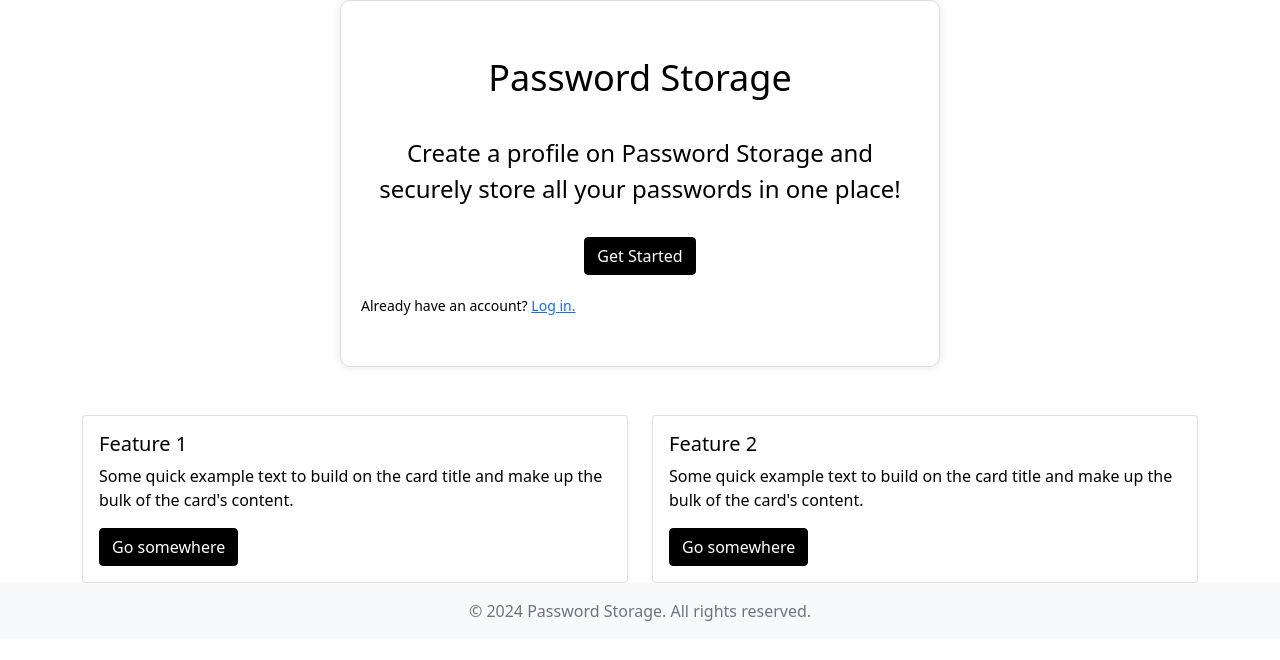
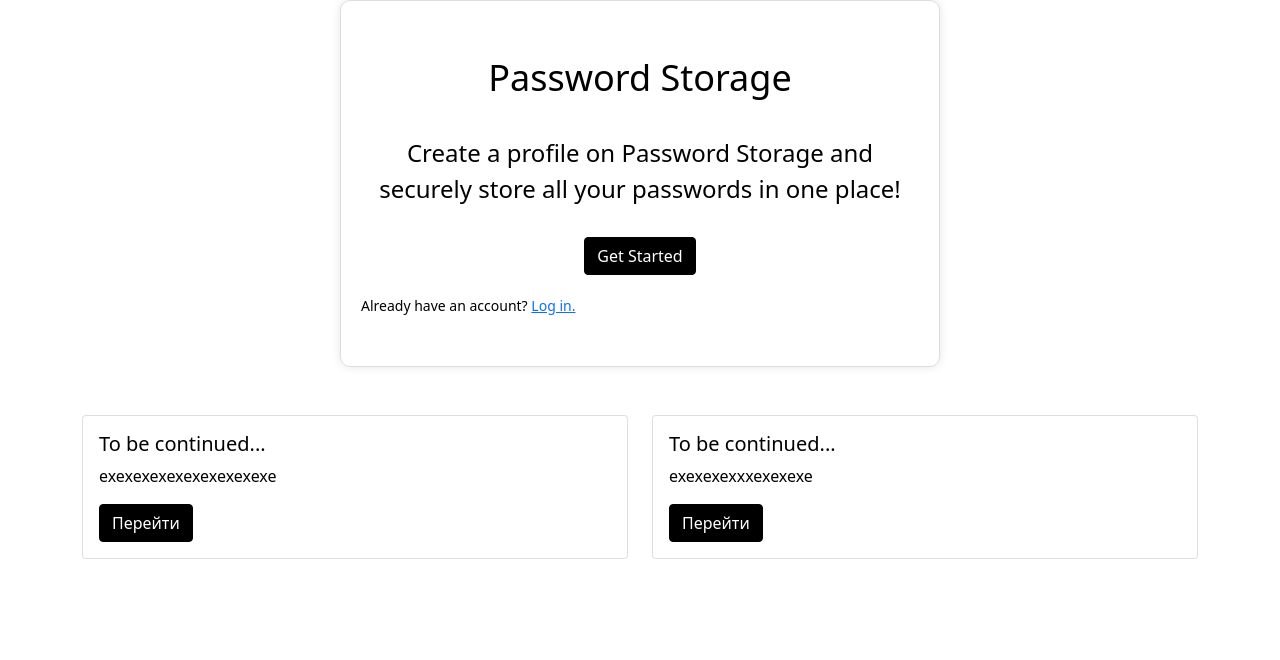
Before and after one commit to ImVladich/WebProjectYL, a Flask app: template templates/index.html in a window 1280 px wide. Shown: the top 660 px of the page. Run offline with Flask 3, Linux system fonts and the light colour scheme; the template is opened without the code that fills it, so the values that code supplies are empty.

Commit message:
Pre-last changes

```diff
--- a/main.py
+++ b/main.py
@@ -15,7 +15,7 @@ def load_user(user_id):
     return db_sess.query(User).get(user_id)
 
 
-@app.route('/')
+@app.route('/index')
 def index():
     return render_template("index.html")
 
@@ -24,7 +24,7 @@ def index():
 @login_required
 def logout():
     logout_user()
-    return redirect("/")
+    return redirect("/index")
 
 
 @app.route('/login', methods=['GET', 'POST'])
@@ -81,6 +81,7 @@ def user():
         passwords = db_sess.query(Passwords).filter(Passwords.user_id == current_user.id).all()
         return render_template("user.html", user=current_user.login, passwords=passwords)
 
+
 # ывлзаоыджлвращшырахщшфышрва
 
 if __name__ == '__main__':
--- a/templates/index.html
+++ b/templates/index.html
@@ -3,7 +3,7 @@
 <head>
     <link rel="stylesheet" href="https://cdn.jsdelivr.net/npm/bootstrap@5.0.0-beta1/dist/css/bootstrap.min.css">
     <meta charset="UTF-8">
-    <title>Password Storage</title>
+    <title>SecurePass</title>
     <style>
         /* Custom CSS for black and white theme */
         body {
@@ -70,29 +70,22 @@
         <div class="col-md-6">
             <div class="card">
                 <div class="card-body">
-                    <h5 class="card-title">Feature 1</h5>
-                    <p class="card-text">Some quick example text to build on the card title and make up the bulk of the card's content.</p>
-                    <a href="#" class="btn btn-primary">Go somewhere</a>
+                    <h5 class="card-title">To be continued...</h5>
+                    <p class="card-text">exexexexexexexexexexe</p>
+                    <a href="#" class="btn btn-primary">Перейти</a>
                 </div>
             </div>
         </div>
         <div class="col-md-6">
             <div class="card">
                 <div class="card-body">
-                    <h5 class="card-title">Feature 2</h5>
-                    <p class="card-text">Some quick example text to build on the card title and make up the bulk of the card's content.</p>
-                    <a href="#" class="btn btn-primary">Go somewhere</a>
+                    <h5 class="card-title">To be continued...</h5>
+                    <p class="card-text">exexexexxxexexexe</p>
+                    <a href="#" class="btn btn-primary">Перейти</a>
                 </div>
             </div>
         </div>
     </div>
 </div>
-
-<footer class="footer mt-auto py-3 bg-light">
-    <div class="container text-center">
-        <span class="text-muted">© 2024 Password Storage. All rights reserved.</span>
-    </div>
-</footer>
-
 </body>
 </html>
```
Also changed, not shown: static/css/style.css (+4 -4 lines), templates/user.html (+25 -0 lines), db/passwords.db.
